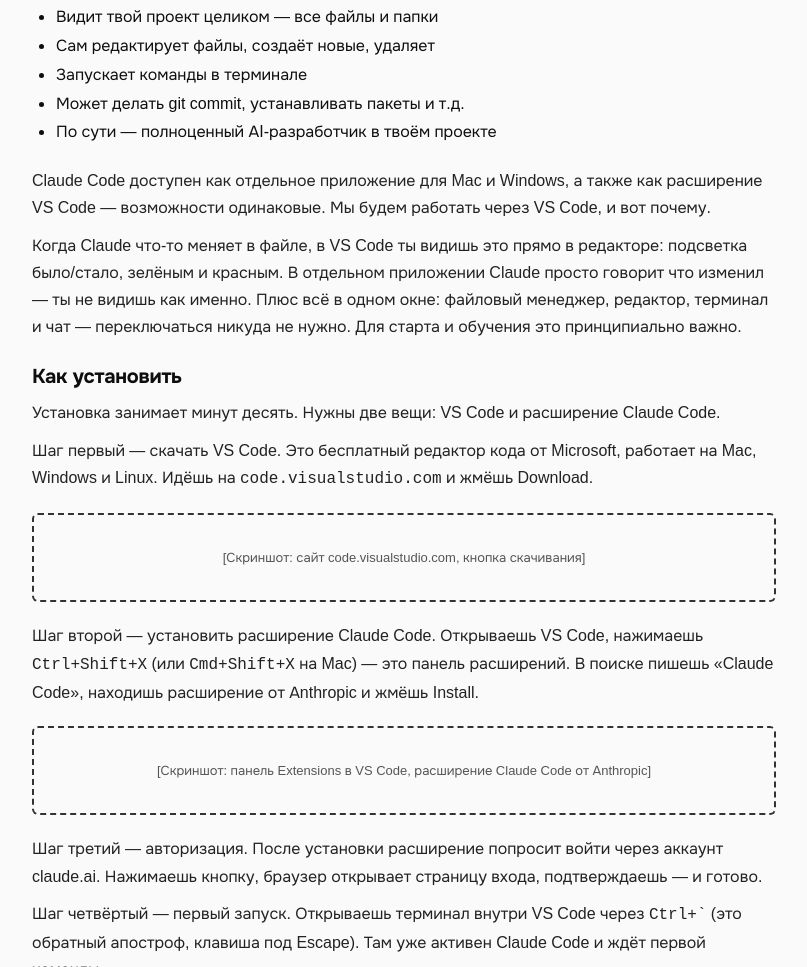
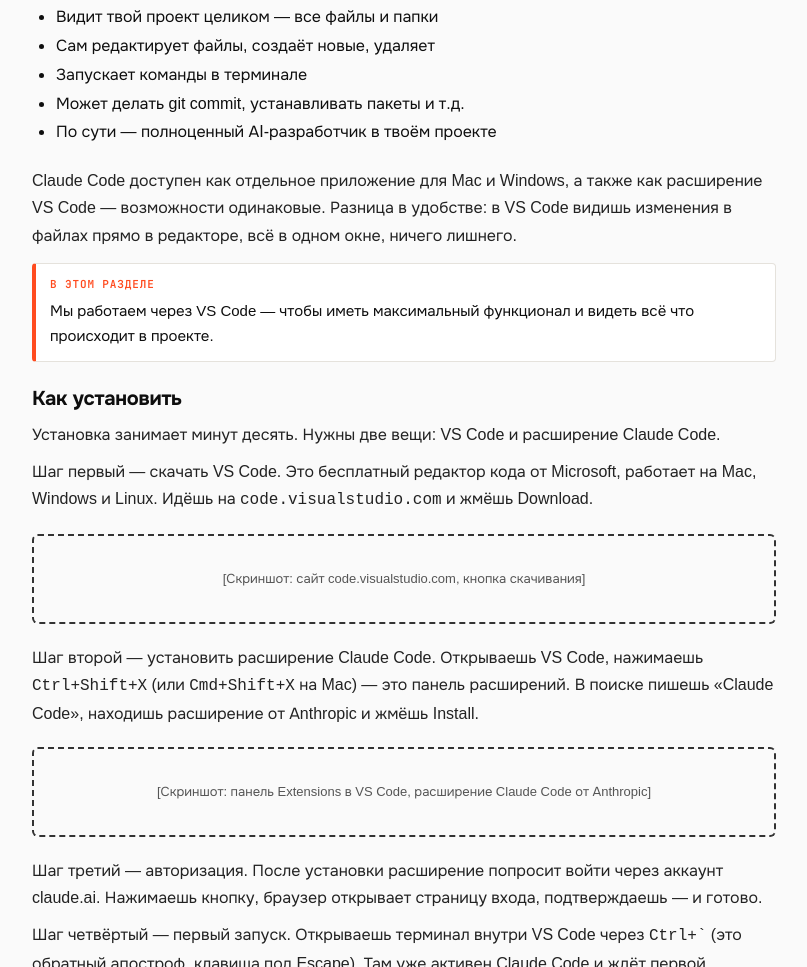
Before and after one commit to FloochRipper/ai-baza, a plain HTML site: page block-01/01-what-is.html in a window 1280 px wide. Shown: the part 914-1881 px from the top of the page, without its empty margins (256-1063 px from the left). Drawn offline with Linux system fonts and the light colour scheme.

Commit message:
Подытожить раздел 'Где запускать' — работаем в VS Code для максимального функционала

```diff
--- a/block-01/01-what-is.html
+++ b/block-01/01-what-is.html
@@ -87,9 +87,12 @@
       <li>По сути — полноценный AI-разработчик в твоём проекте</li>
     </ul>
 
-    <p>Claude Code доступен как отдельное приложение для Mac и Windows, а также как расширение VS Code — возможности одинаковые. Мы будем работать через VS Code, и вот почему.</p>
+    <p>Claude Code доступен как отдельное приложение для Mac и Windows, а также как расширение VS Code — возможности одинаковые. Разница в удобстве: в VS Code видишь изменения в файлах прямо в редакторе, всё в одном окне, ничего лишнего.</p>
 
-    <p>Когда Claude что-то меняет в файле, в VS Code ты видишь это прямо в редакторе: подсветка было/стало, зелёным и красным. В отдельном приложении Claude просто говорит что изменил — ты не видишь как именно. Плюс всё в одном окне: файловый менеджер, редактор, терминал и чат — переключаться никуда не нужно. Для старта и обучения это принципиально важно.</p>
+    <div class="callout key">
+      <span class="callout-label">В этом разделе</span>
+      <p>Мы работаем через VS Code — чтобы иметь максимальный функционал и видеть всё что происходит в проекте.</p>
+    </div>
 
 
     <h2 id="install">Как установить</h2>
```
